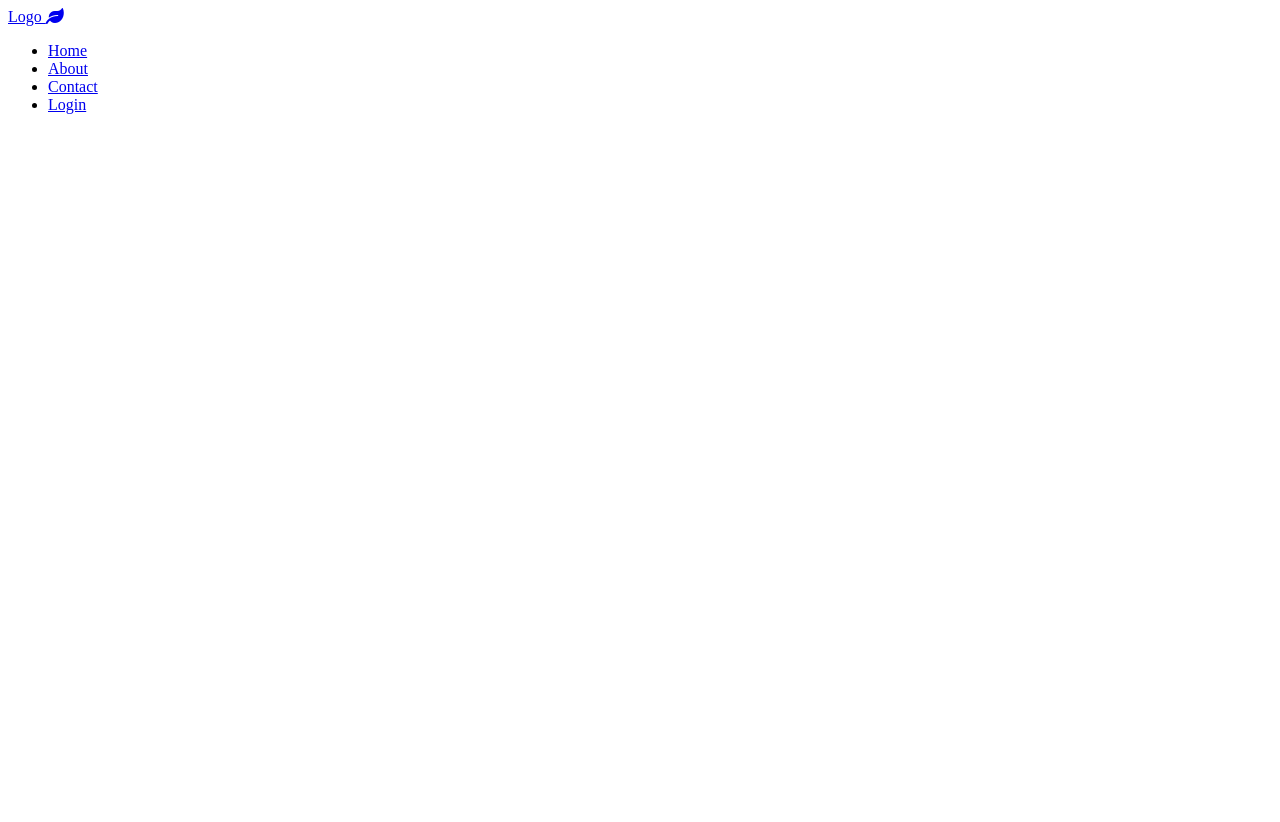
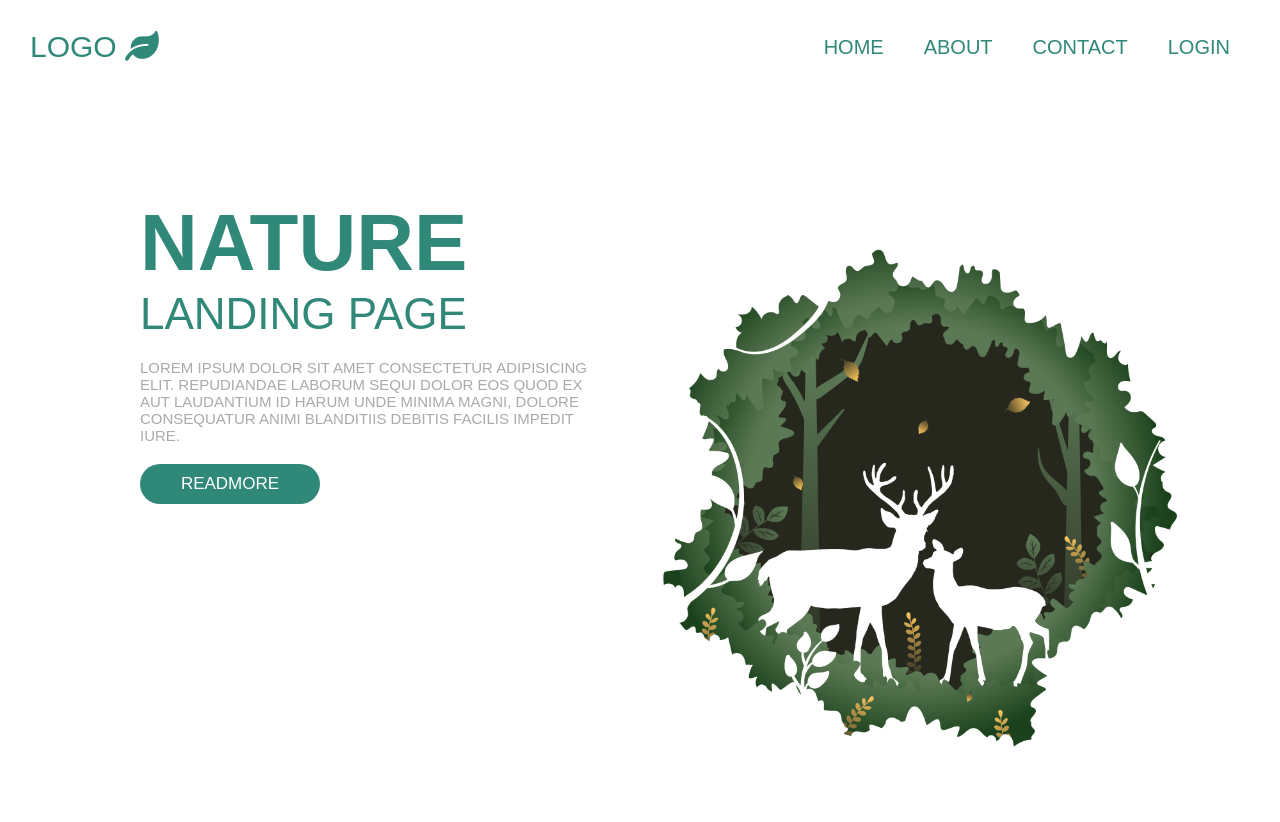
Before and after one commit to borbanicolas/animatedSite, a plain HTML site: page index.html in a window 1280 px wide. Before the commit the page ends 800 px from the top, so only its background shows below. Drawn offline with Linux system fonts and the light colour scheme.

Commit message:
trabalhando na animacao, melhorando o CSS

```diff
--- a/index.html
+++ b/index.html
@@ -25,5 +25,17 @@
 
     </header>
 
+    <div class="container">
+        <div class="content">
+            <h1>nature</h1>
+            <h3>landing page</h3>
+            <p>Lorem ipsum dolor sit amet consectetur adipisicing elit. Repudiandae laborum sequi dolor eos quod ex aut laudantium id harum unde minima magni, dolore consequatur animi blanditiis debitis facilis impedit iure.</p>
+            <a href="#"><button>readmore</button></a>
+        </div>
+        <div class="image">
+            <img src="assets/3417928.jpg" alt="">
+        </div>
+    </div>
+
 </body>
 </html>
--- a/style.css
+++ b/style.css
@@ -0,0 +1,85 @@
+*{
+    margin: 0; padding: 0;
+    box-sizing: border-box;
+    text-transform: uppercase;
+    text-decoration: none;
+    font-family: Arial, Helvetica, sans-serif;
+}
+header{
+    width: 100%;
+    display: flex;
+    align-items: center;
+    justify-content: space-between;
+    position: fixed;
+    top: 0;left: 0;
+    padding: 30px;
+}
+header .logo {
+    font-size: 30px;
+    color: #308879;
+}
+header nav ul{
+    display: flex;
+    align-items: center;
+    justify-content: space-around;
+    list-style: none;
+}
+header nav ul li{
+    margin: 0 20px;
+}
+header nav ul li a{
+    font-size: 20px;
+    color: #308879;
+    transition: letter-spacing .2s;
+}
+header nav ul li a:hover{
+    letter-spacing: 2px;
+}
+
+.container{
+    height: 100vh;
+    width: 100vw;
+    display: flex;
+    align-items: center;
+    justify-content: space-around;
+    padding: 0 40px;
+}
+.container .image img{
+    width: 50vw;
+}
+.container .image{
+    margin-top: 200px;
+}
+
+.container .content{
+    margin-top: -100px;
+    padding-left: 100px;
+}
+.container .content h1{
+    color: #308879;
+    font-size: 80px;
+}
+
+.container .content h3{
+    color: #308879;
+    font-size: 44px;
+    font-weight: 400;
+}
+.container .content p {
+    color: #aaa;
+    font-size: 15px;
+    padding: 20px 0;
+}
+
+.container .content button{
+    outline: none;
+    border: none;
+    border-radius: 50px;
+    background-color: #308879;
+    color: #fff;
+    font-size: 17px;
+    height: 40px;
+    width: 180px;
+    cursor: pointer;
+
+}
```
